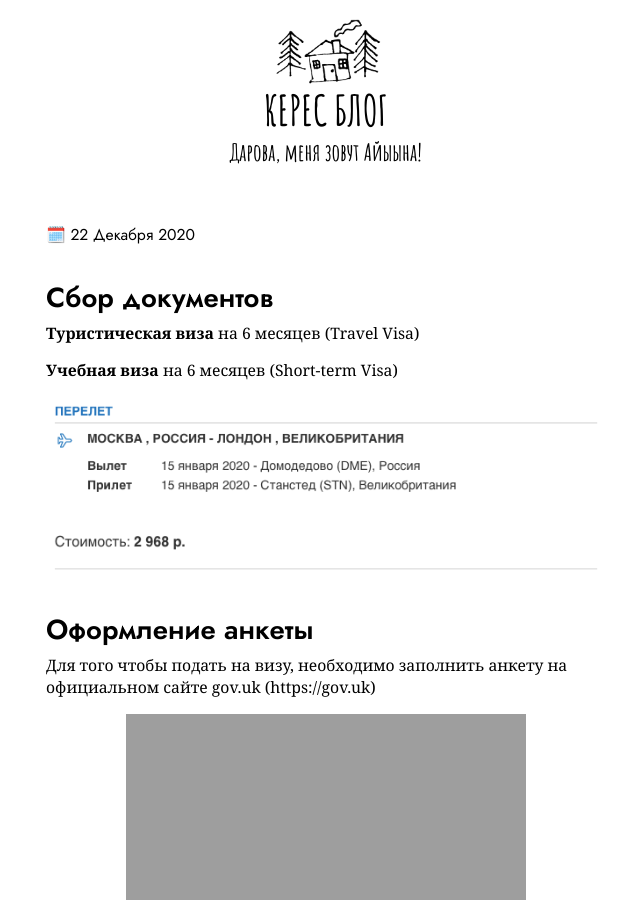
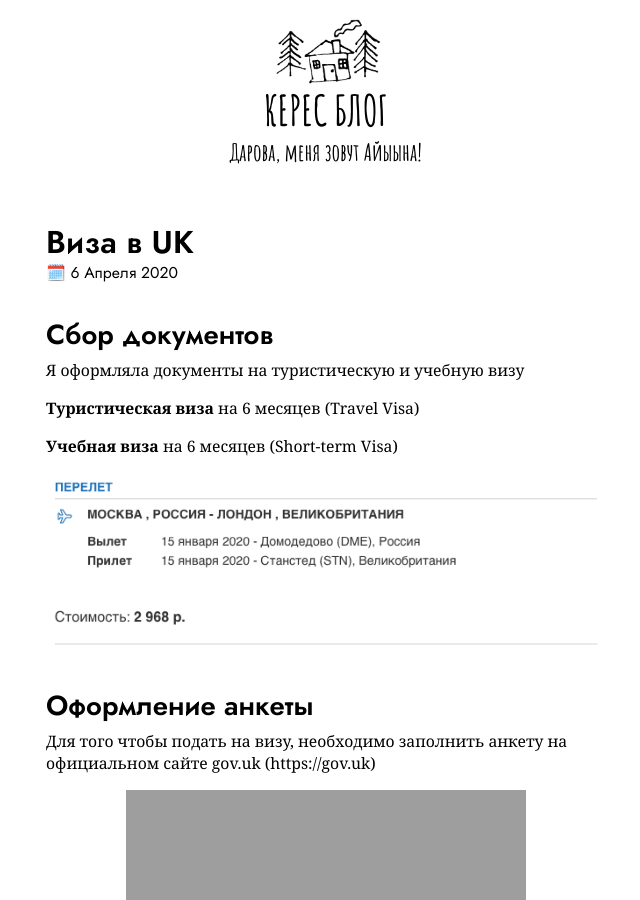
Before and after one commit to keresm/keresaina.github.io, a Jekyll site: the page built from _posts/2020-11-22-viza.md, in a window 1280 px wide and 900 px high. Shown: the whole window, without its empty margins (314-954 px from the left). Built offline with Jekyll 4.4.1, drawn with Linux system fonts in a browser that asks for light colours; our own code applies the rules of GitHub Pages for plain Markdown files.

Commit message:
Update 2020-11-22-viza.md

```diff
--- a/_posts/2020-11-22-viza.md
+++ b/_posts/2020-11-22-viza.md
@@ -1,11 +1,13 @@
 ---
-layout:
-title:
+layout: post
+title: "Виза в UK"
 date:   2020-04-06 21:41:13 +0900
-image_cover: '/assets/images/
+image_cover: '/assets/images/1.jpg'
 ---
 
 ## Сбор документов
+
+Я оформляла документы на туристическую и учебную визу
 
 **Туристическая виза** на 6 месяцев (Travel Visa)
 
```
